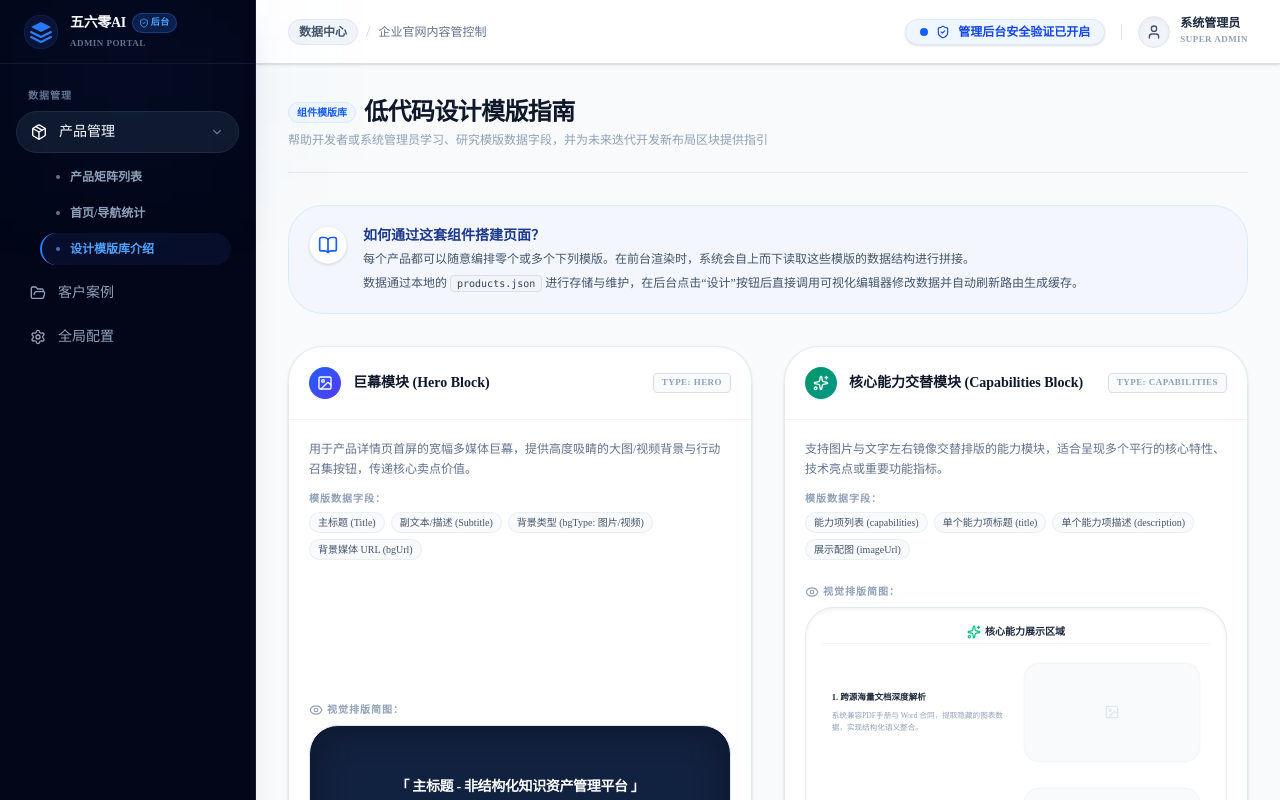
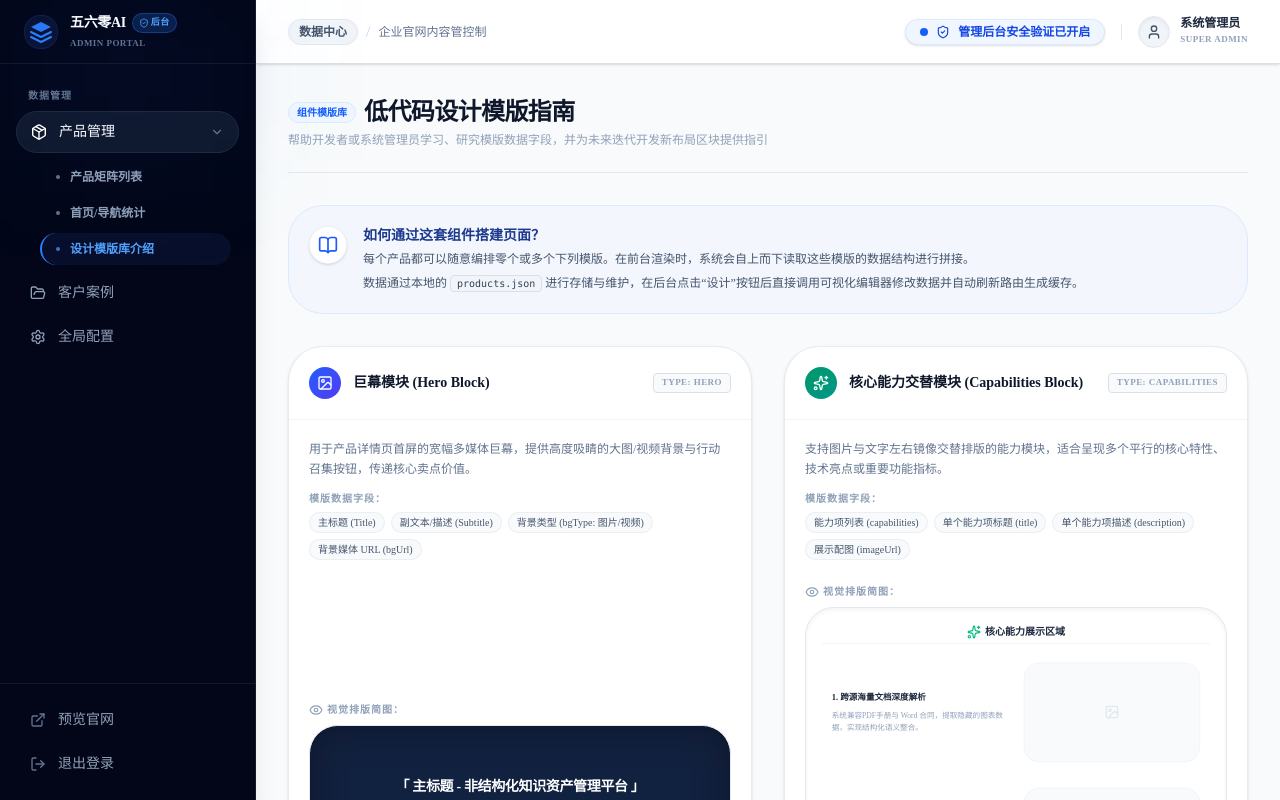
Before and after one commit to cc072699/560-ai-website, a Next.js app in the folder frontend/: page /admin/products/templates in a window 1280 px wide. Shown: the top 800 px of the page. Built offline with nearby package versions, Linux system fonts and the light colour scheme.

Commit message:
style: 固定管理后台左侧栏底部操作菜单，并在中段导航栏实现独立滚动

```diff
--- a/frontend/src/components/admin/AdminSidebar.tsx
+++ b/frontend/src/components/admin/AdminSidebar.tsx
@@ -37,7 +37,7 @@
   };
 
   return (
-    <aside className="w-64 shrink-0 bg-slate-950 min-h-screen flex flex-col border-r border-slate-800/60 shadow-xl relative z-20">
+    <aside className="w-64 shrink-0 bg-slate-950 h-screen sticky top-0 flex flex-col border-r border-slate-800/60 shadow-xl relative z-20">
       {/* Background glow in sidebar */}
       <div className="absolute top-0 left-0 w-full h-40 bg-blue-500/5 blur-3xl pointer-events-none" />
 
@@ -65,7 +65,7 @@
       </div>
 
       {/* Navigation */}
-      <nav className="flex-1 py-6 px-4 space-y-1 text-left">
+      <nav className="flex-1 py-6 px-4 space-y-1 text-left overflow-y-auto">
         <div className="px-3 mb-2 text-[10px] font-bold text-slate-500 uppercase tracking-widest">数据管理</div>
 
         {/* Collapsible: 产品管理 */}
```
